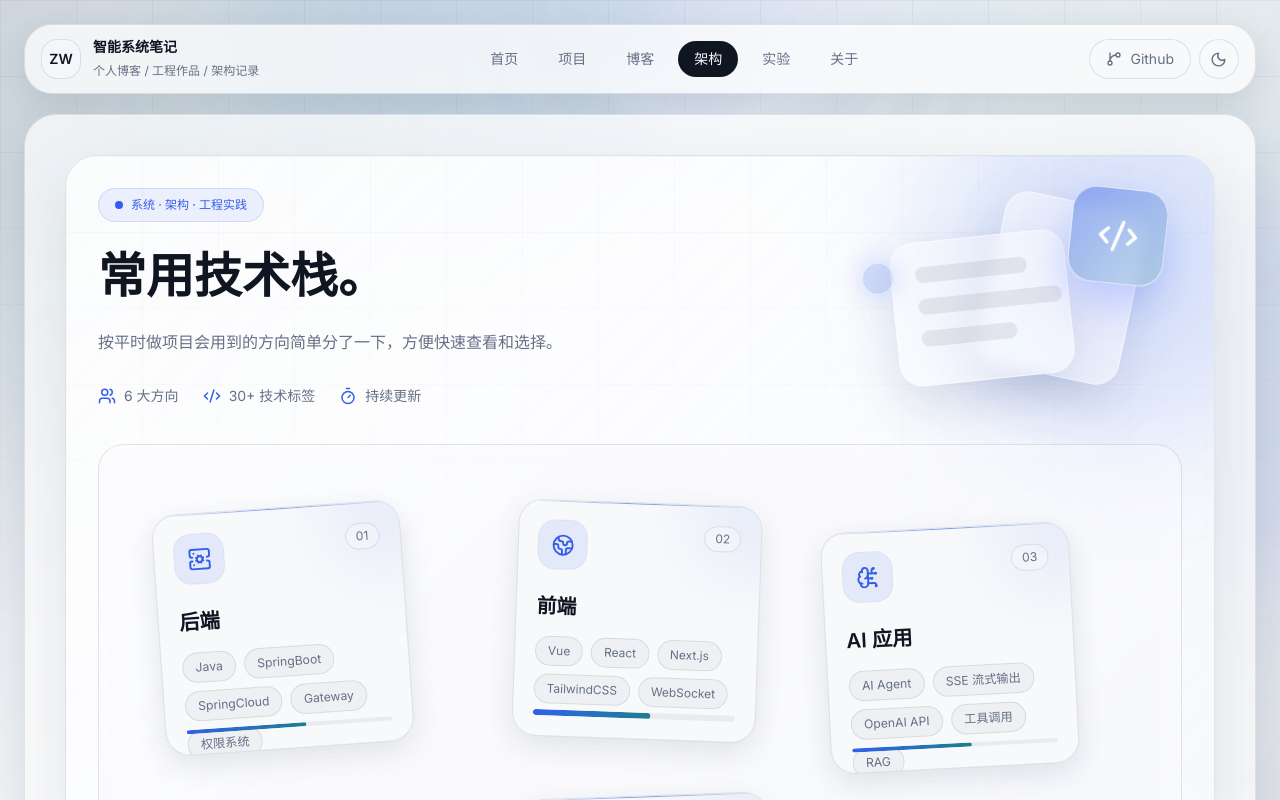
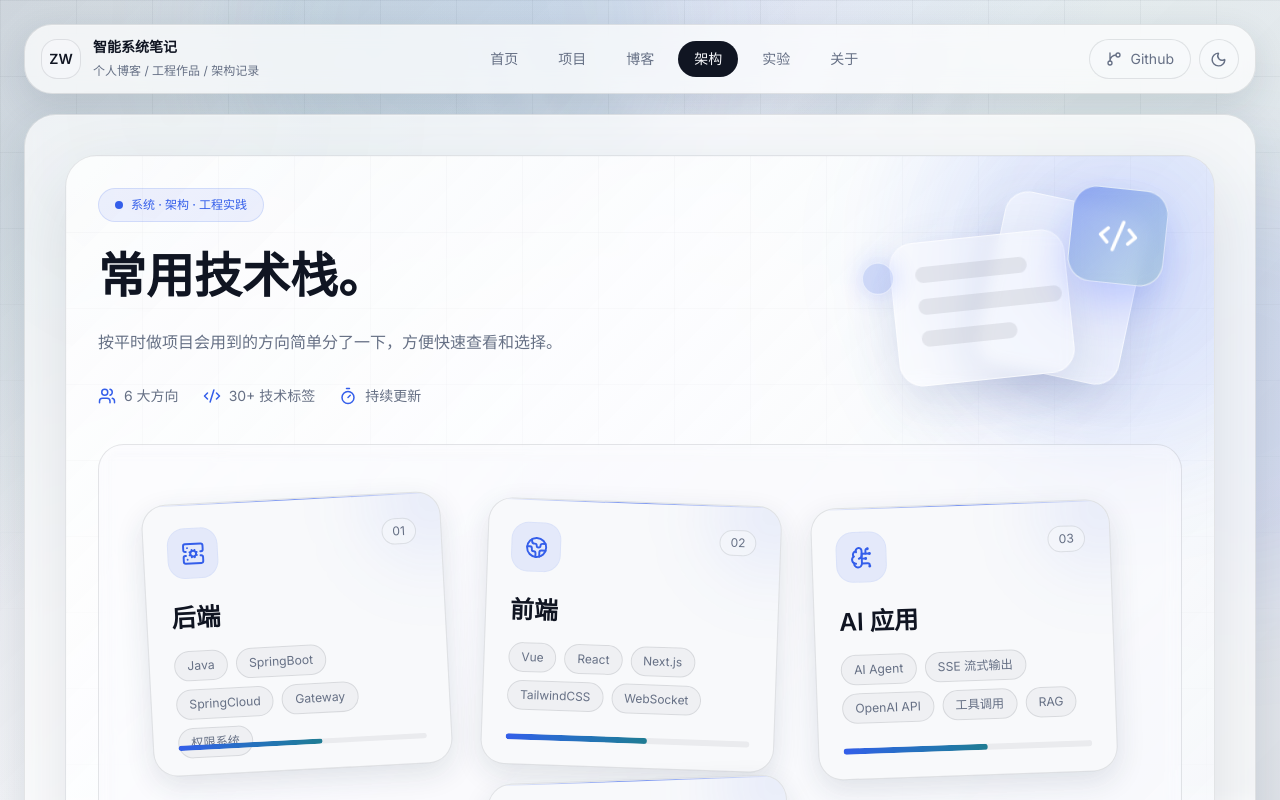
Before and after one commit to ziwen-dev/personl_blog, a Next.js app: page / in a window 1280 px wide. Both pictures are taken after a click on the button "架构". Shown: the top 800 px of the page. Built offline with nearby package versions, Linux system fonts and the light colour scheme.

Commit message:
Adjust stack card layout density

```diff
--- a/components/portfolio-shell.tsx
+++ b/components/portfolio-shell.tsx
@@ -280,20 +280,20 @@ function ArchitectureView() {
 function TechStackShowcase() {
   const [arranged, setArranged] = useState(false);
   const floatingPositions = [
-    { x: "4%", y: "8%", rotate: -4 },
-    { x: "38%", y: "4%", rotate: 2 },
-    { x: "68%", y: "11%", rotate: -3 },
-    { x: "8%", y: "57%", rotate: 3 },
-    { x: "39%", y: "51%", rotate: -2 },
-    { x: "69%", y: "58%", rotate: 2 }
+    { x: "3%", y: "7%", rotate: -3 },
+    { x: "35%", y: "4%", rotate: 2 },
+    { x: "67%", y: "8%", rotate: -2 },
+    { x: "6%", y: "55%", rotate: 2 },
+    { x: "36%", y: "51%", rotate: -2 },
+    { x: "67%", y: "55%", rotate: 2 }
   ];
   const arrangedPositions = [
-    { x: "3%", y: "8%" },
-    { x: "36%", y: "8%" },
-    { x: "69%", y: "8%" },
-    { x: "3%", y: "62%" },
-    { x: "36%", y: "62%" },
-    { x: "69%", y: "62%" }
+    { x: "2%", y: "7%" },
+    { x: "35%", y: "7%" },
+    { x: "68%", y: "7%" },
+    { x: "2%", y: "56%" },
+    { x: "35%", y: "56%" },
+    { x: "68%", y: "56%" }
   ];
 
   return (
@@ -351,7 +351,7 @@ function TechStackShowcase() {
       </div>
 
       <div
-        className="relative mt-8 rounded-[1.6rem] border border-line bg-background/38 p-5 backdrop-blur dark:border-white/10 dark:bg-white/[0.035]"
+        className="relative mt-8 rounded-[1.6rem] border border-line bg-background/38 p-4 backdrop-blur dark:border-white/10 dark:bg-white/[0.035] md:p-5"
         onMouseEnter={() => setArranged(true)}
         onMouseLeave={() => setArranged(false)}
       >
@@ -361,14 +361,14 @@ function TechStackShowcase() {
           ))}
         </div>
 
-        <div className="relative hidden h-[670px] md:block">
+        <div className="relative hidden h-[640px] md:block">
           {stackGroups.map((group, index) => {
             const free = floatingPositions[index];
             const aligned = arrangedPositions[index];
             return (
               <motion.div
                 key={group.title}
-                className="absolute w-[27%] min-w-[200px] max-w-[245px]"
+                className="absolute w-[30%] min-w-[235px] max-w-[295px]"
                 animate={{
                   left: arranged ? aligned.x : free.x,
                   top: arranged ? aligned.y : free.y,
@@ -415,7 +415,7 @@ function StackTechCard({
   index: number;
 }) {
   return (
-    <article className="group relative flex h-[238px] flex-col overflow-hidden rounded-3xl border border-line bg-[color-mix(in_srgb,var(--background)_88%,white_12%)] p-5 shadow-[0_10px_28px_var(--shadow)] transition dark:border-white/10 dark:bg-[#101723]/88 dark:shadow-[0_12px_34px_rgba(0,0,0,0.32)]">
+    <article className="group relative flex h-[268px] flex-col overflow-hidden rounded-3xl border border-line bg-[color-mix(in_srgb,var(--background)_88%,white_12%)] p-6 shadow-[0_10px_28px_var(--shadow)] transition dark:border-white/10 dark:bg-[#101723]/88 dark:shadow-[0_12px_34px_rgba(0,0,0,0.32)]">
       <div className="absolute inset-x-0 top-0 h-px bg-gradient-to-r from-transparent via-blue-glow/65 to-transparent dark:via-blue-glow/45" />
       <div className="absolute -right-12 -top-12 h-28 w-28 rounded-full bg-blue-glow/10 blur-2xl transition group-hover:bg-cyan-glow/15 dark:bg-blue-glow/8 dark:group-hover:bg-cyan-glow/10" />
       <div className="relative flex items-start justify-between">
@@ -426,8 +426,8 @@ function StackTechCard({
           0{index + 1}
         </span>
       </div>
-      <h2 className="relative mt-6 text-xl font-semibold text-foreground dark:text-white/90">{group.title}</h2>
-      <div className="relative mt-4 flex min-h-[66px] flex-wrap content-start gap-2">
+      <h2 className="relative mt-6 text-2xl font-semibold text-foreground dark:text-white/90">{group.title}</h2>
+      <div className="relative mt-4 flex min-h-[78px] flex-wrap content-start gap-2">
         {group.items.slice(0, 5).map((item) => (
           <span key={item} className="rounded-full border border-line bg-foreground/[0.035] px-3 py-1.5 text-xs text-muted dark:border-white/10 dark:bg-white/[0.035] dark:text-white/52">
             {item}
```
